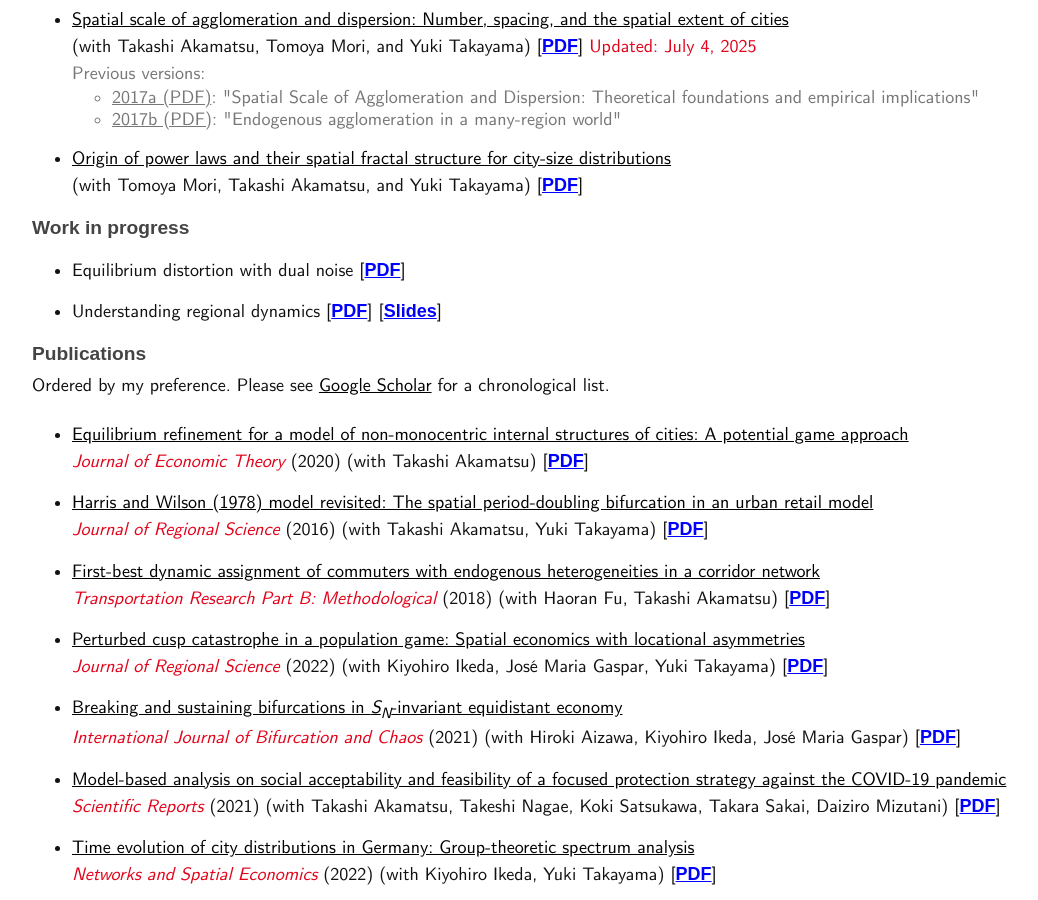
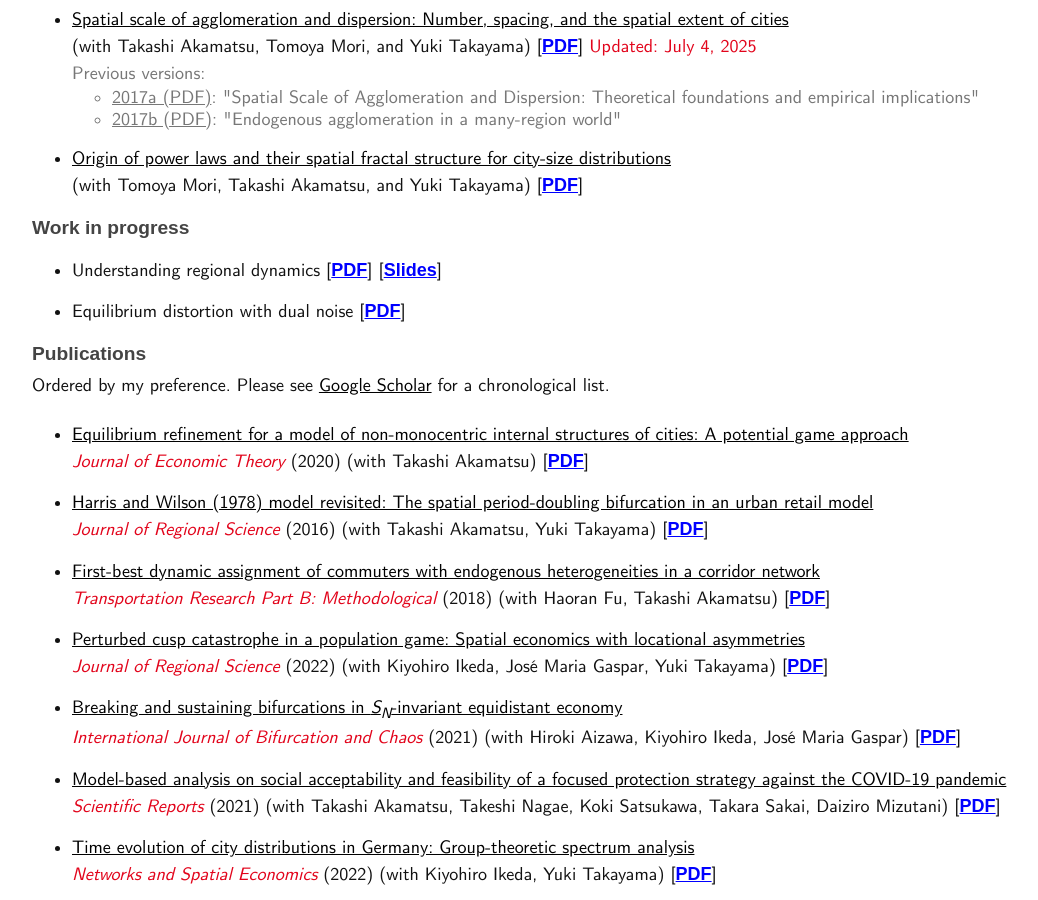
Before and after one commit to mino-osawa/mino-osawa.github.io, a Jekyll site: the page built from index.markdown, in a window 1280 px wide and 900 px high, scrolled down 577 px. Shown: the whole window, without its empty margins (8-1046 px from the left). Built offline with Jekyll 4.4.1, drawn with Linux system fonts in a browser that asks for light colours; some web fonts are replaced.

Commit message:
minor fix

```diff
--- a/index.markdown
+++ b/index.markdown
@@ -28,8 +28,8 @@ title: M.Osawa's Website
 <h3>Work in progress</h3>
 
 <ul class="ref-list">
+    <li>Understanding regional dynamics [<a href="notes/draft/RD.pdf">PDF</a>] [<a href="notes/draft/RD_slides.pdf">Slides</a>]</li>
     <li>Equilibrium distortion with dual noise [<a href="notes/draft/SLD.pdf">PDF</a>]</li>
-    <li>Understanding regional dynamics [<a href="notes/draft/RD.pdf">PDF</a>] [<a href="notes/draft/RD_slides.pdf">Slides</a>]</li>
 </ul>
 
 <h3>Publications</h3>
```
